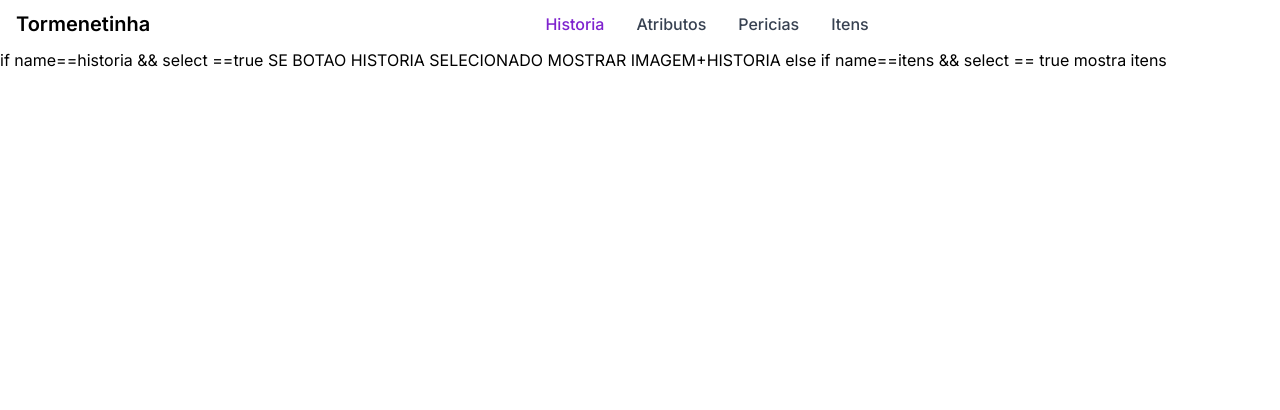
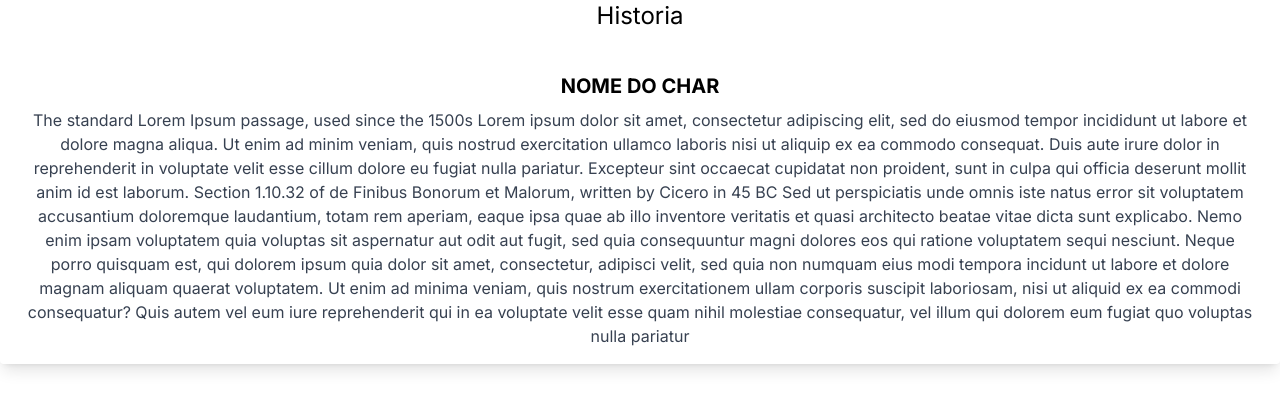
Before and after one commit to jjpps/ordemParanormalReference, a Next.js app: page /CharacterData in a window 1280 px wide. Shown: the top 410 px of the page. Built offline with nearby package versions, Linux system fonts and the light colour scheme.

Commit message:
lista de personagem dinamica

```diff
--- a/src/app/CharacterData/page.tsx
+++ b/src/app/CharacterData/page.tsx
@@ -1,3 +1,4 @@
+"use client";
 import Image from "next/image";
 
 const arraySelectedMenu = [
@@ -23,7 +24,7 @@ export default function CharacterData() {
   return (
     <main>
       <div>
-        <nav className="bg-white border-gray-200 py-2.5 dark:bg-gray-900">
+        {/* <nav className="bg-white border-gray-200 py-2.5 dark:bg-gray-900">
           <div className="flex flex-wrap items-center justify-between max-w-screen-xl px-4 mx-auto">
             <a href="#" className="flex items-center">
               <span className="self-center text-xl font-semibold whitespace-nowrap dark:text-white">
@@ -106,10 +107,40 @@ export default function CharacterData() {
               </ul>
             </div>
           </div>
-        </nav>
+        </nav> */}
+        <p className="text-2xl text-center">Historia</p>
+        <br></br>
+        <div className="text-center  rounded overflow-hidden shadow-lg">
+          <div className="px-6 py-4">
+            <div className="font-bold text-xl mb-2">NOME DO CHAR</div>
+            <p className="text-gray-700 text-base">
+              The standard Lorem Ipsum passage, used since the 1500s Lorem ipsum
+              dolor sit amet, consectetur adipiscing elit, sed do eiusmod tempor
+              incididunt ut labore et dolore magna aliqua. Ut enim ad minim
+              veniam, quis nostrud exercitation ullamco laboris nisi ut aliquip
+              ex ea commodo consequat. Duis aute irure dolor in reprehenderit in
+              voluptate velit esse cillum dolore eu fugiat nulla pariatur.
+              Excepteur sint occaecat cupidatat non proident, sunt in culpa qui
+              officia deserunt mollit anim id est laborum. Section 1.10.32 of de
+              Finibus Bonorum et Malorum, written by Cicero in 45 BC Sed ut
+              perspiciatis unde omnis iste natus error sit voluptatem
+              accusantium doloremque laudantium, totam rem aperiam, eaque ipsa
+              quae ab illo inventore veritatis et quasi architecto beatae vitae
+              dicta sunt explicabo. Nemo enim ipsam voluptatem quia voluptas sit
+              aspernatur aut odit aut fugit, sed quia consequuntur magni dolores
+              eos qui ratione voluptatem sequi nesciunt. Neque porro quisquam
+              est, qui dolorem ipsum quia dolor sit amet, consectetur, adipisci
+              velit, sed quia non numquam eius modi tempora incidunt ut labore
+              et dolore magnam aliquam quaerat voluptatem. Ut enim ad minima
+              veniam, quis nostrum exercitationem ullam corporis suscipit
+              laboriosam, nisi ut aliquid ex ea commodi consequatur? Quis autem
+              vel eum iure reprehenderit qui in ea voluptate velit esse quam
+              nihil molestiae consequatur, vel illum qui dolorem eum fugiat quo
+              voluptas nulla pariatur
+            </p>
+          </div>
+        </div>
       </div>
-      if name==historia && select ==true SE BOTAO HISTORIA SELECIONADO MOSTRAR
-      IMAGEM+HISTORIA else if name==itens && select == true mostra itens
     </main>
   );
 }
--- a/src/app/CharacterPage.tsx
+++ b/src/app/CharacterPage.tsx
@@ -1,6 +1,7 @@
 import Link from "next/link";
 
-export function CharacterPage() {
+export function CharacterPage({ personagem }) {
+  const p: Personagem = personagem;
   return (
     <Link
       href={{
@@ -10,7 +11,7 @@ export function CharacterPage() {
       <div
         className="bg-scroll h-[500px] w-[500px] bg-center bg-[length:298px] bg-no-repeat grayscale hover:grayscale-0 transition duration-[1000ms]  "
         style={{
-          backgroundImage: `url("miriam.png")`,
+          backgroundImage: `url(${p.imagem})`,
         }}
       ></div>
     </Link>
--- a/src/app/page.tsx
+++ b/src/app/page.tsx
@@ -1,40 +1,26 @@
 import { CharacterPage } from "./CharacterPage";
+
+const listaPersonagem: Array<Personagem> = [
+  { id: 1, nome: "joao", imagem: "miriam.png", historia: "joao.historia" },
+];
+
 export default function Home() {
   return (
-    <main>
+    <div>
       <br></br>
       <div className="container mx-auto">
         <div className="grid grid-rows-2 grid-flow-col gap-1">
-          <div>
-            <div className="box-border h-[500px] w-[500px] rounded hover:rounded-md border-4  ">
-              <div className="h-full h-full">
-                <CharacterPage />
+          {listaPersonagem.map((personagem) => (
+            <div key={personagem.id}>
+              <div className="box-border h-[500px] w-[500px] rounded hover:rounded-md border-4  ">
+                <div className="h-full h-full">
+                  <CharacterPage personagem={personagem} />
+                </div>
               </div>
             </div>
-          </div>
-          <div>
-            <div className="box-border h-[500px] w-[500px] rounded hover:rounded-md border-4  ">
-              <div className="h-full h-full">
-                <CharacterPage />
-              </div>
-            </div>
-          </div>
-          <div>
-            <div className="box-border h-[500px] w-[500px] rounded hover:rounded-md border-4  ">
-              <div className="h-full h-full">
-                <CharacterPage />
-              </div>
-            </div>
-          </div>
-          <div>
-            <div className="box-border h-[500px] w-[500px] rounded hover:rounded-md border-4  ">
-              <div className="h-full h-full">
-                <CharacterPage />
-              </div>
-            </div>
-          </div>
+          ))}
         </div>
       </div>
-    </main>
+    </div>
   );
 }
--- /dev/null
+++ b/src/models/personagem.ts
@@ -0,0 +1,6 @@
+interface Personagem {
+  id: number;
+  nome: string;
+  imagem: string;
+  historia: string;
+}
```
